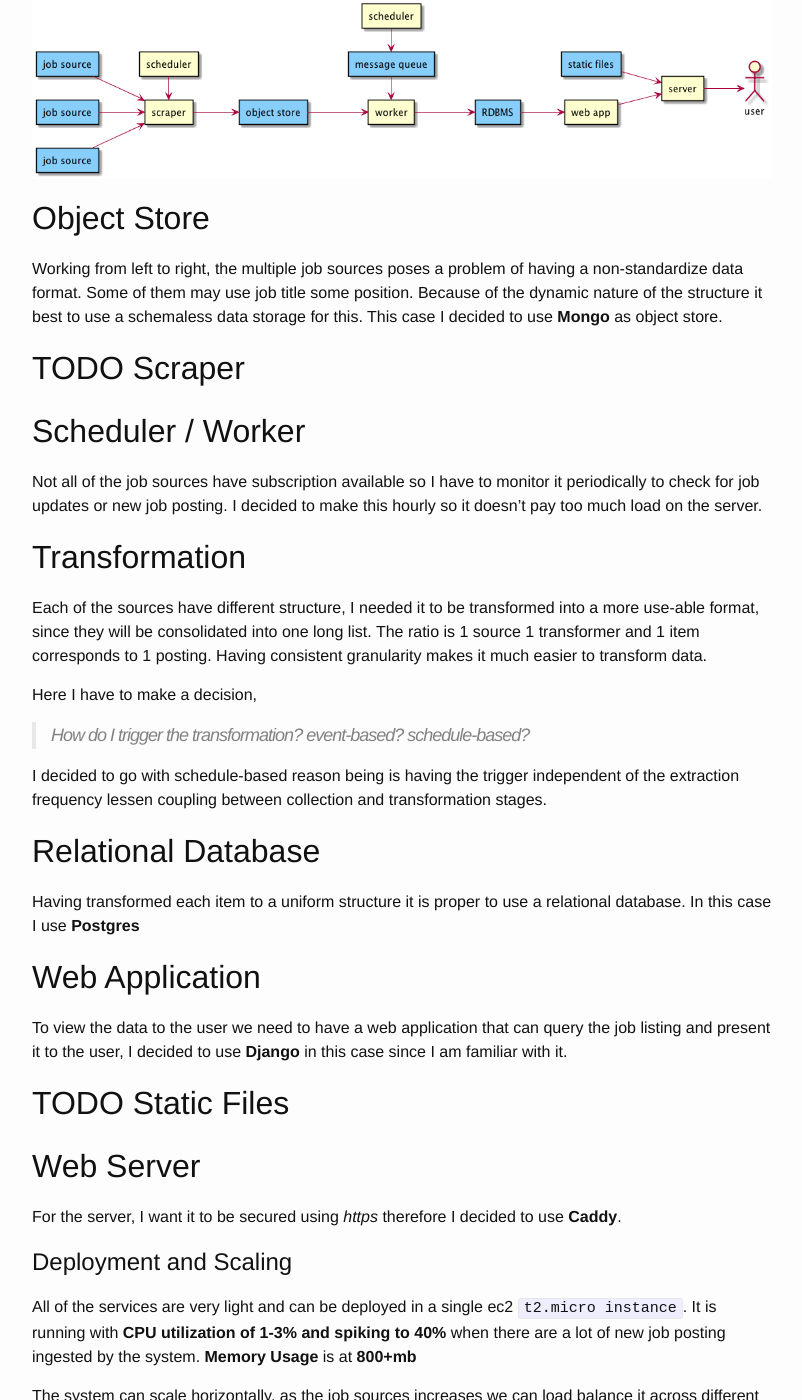
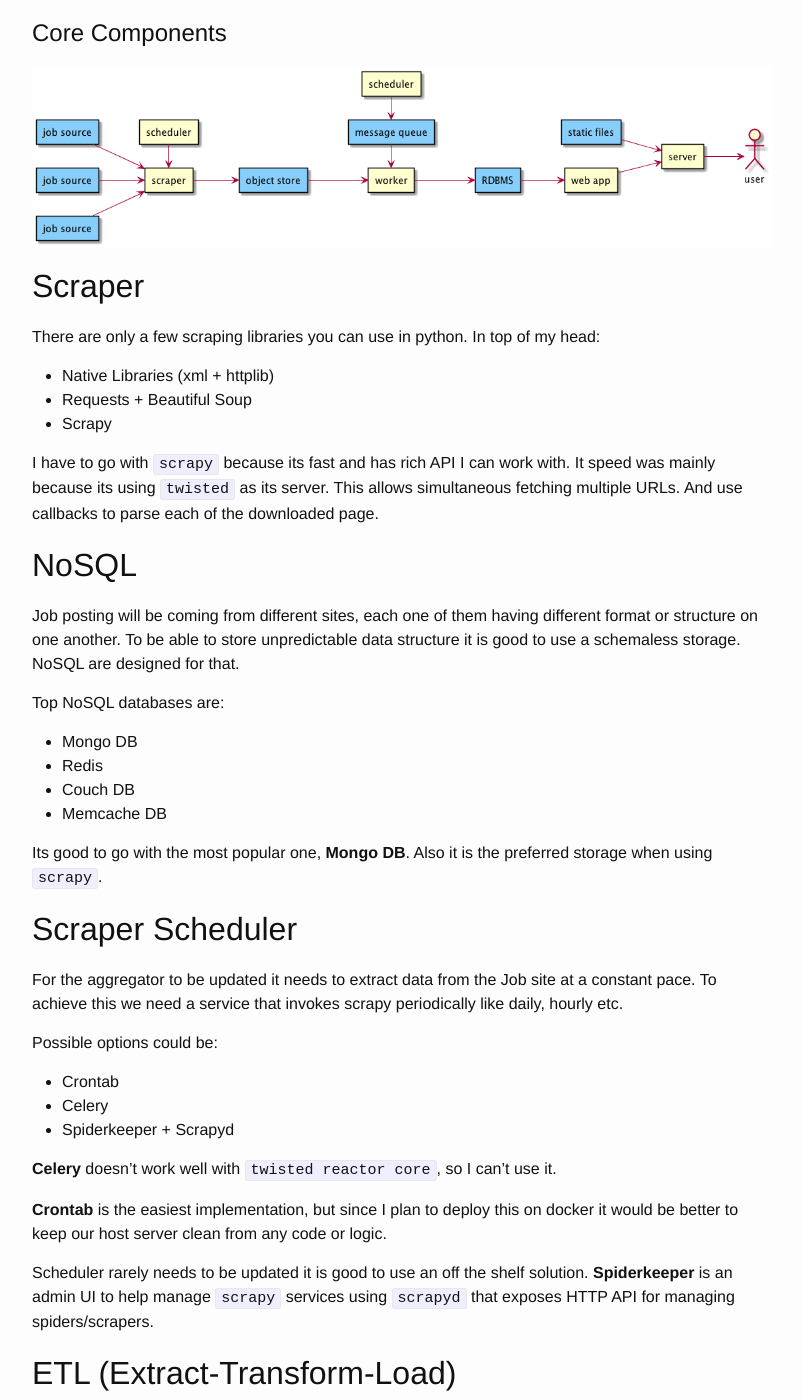
Before and after one commit to dharmeshkakadia/jezifm.github.io, a Jekyll site: the page built from _posts/2018-08-29-job-aggregator.md, in a window 1280 px wide and 1400 px high, scrolled down 1119 px. Shown: the whole window, without its empty margins (238-1040 px from the left). Built offline with Jekyll 4.4.1, drawn with Linux system fonts in a browser that asks for light colours; comment, search, counter and statistics services are not loaded; some of the changed text lies outside the part shown.

Commit message:
Update job aggregator post

```diff
--- a/_posts/2018-08-29-job-aggregator.md
+++ b/_posts/2018-08-29-job-aggregator.md
@@ -4,58 +4,121 @@
 date:   2018-08-29 13:25:10 +0800
 categories:
 ---
-# Introduction
+# Job Aggregator
 
-I was looking for a job, but rather than looking what I did was create
-a job aggregator service so I can view it in one location
+A job aggregator is essentially a search engine, like Google or Bing,
+but specifically designed to pull job postings from a variety of
+career sites and job boards so they can all be viewed in one
+location.
 
-## Design
+# Design
 
 ## Use Case
 
-My use case if very simple a single location to monitor new jobs
+- User registers
+- User logins
+- User views all jobs
+- User sorts job by salary, date posted, company
+- User queries related jobs
+- User views original job posting
+- Service keeps the database updated of latest job posting
 
-- User view all jobs
-- User sort job by salary, date posted, company
-- User search job posting related to text
-- User view original job posting
+### Not scope
 
-### TODO Constraint
+- User takes note of job posting
+- User views company details and its related Job posts
+- User add notes to company
+- User view notes while browsing jobs
+- Service hints user of bad reviews or notes so he can skip job
+  posting
 
-### TODO Assumptions
+## Assumptions
+
+- Few Users (low traffic)
+- Write API is only during registration
 
 # High Level Design
 
 ![high_level](/assets/job-aggregator-high-level.png)
 
-
-The design is simple, from the multiple sources of data different job
-hosting site, an extractor will gather or extract job posting and then
-put it in a centralize storage which is available for display for the
-user.
-
 # Core Components
 
 ![core_components](/assets/job-aggregator-core-components.png)
 
-## Object Store
+## Scraper
 
-Working from left to right, the multiple job sources poses a problem
-of having a non-standardize data format. Some of them may use job
-title some position. Because of the dynamic nature of the structure it
-best to use a schemaless data storage for this. This case I decided to
-use **Mongo** as object store.
+There are only a few scraping libraries you can use in python. In top
+of my head:
 
-## TODO Scraper
+- Native Libraries (xml + httplib)
+- Requests + Beautiful Soup
+- Scrapy
 
-## Scheduler / Worker
+I have to go with `scrapy` because its fast and has rich API I can
+work with. It speed was mainly because its using `twisted` as its
+server. This allows simultaneous fetching multiple URLs. And use
+callbacks to parse each of the downloaded page.
 
-Not all of the job sources have subscription available so I have to
-monitor it periodically to check for job updates or new job posting. I
-decided to make this hourly so it doesn't pay too much load on the
-server.
+## NoSQL
 
-## Transformation
+Job posting will be coming from different sites, each one of them
+having different format or structure on one another. To be able to
+store unpredictable data structure it is good to use a schemaless
+storage. NoSQL are designed for that.
+
+Top NoSQL databases are:
+- Mongo DB
+- Redis
+- Couch DB
+- Memcache DB
+
+Its good to go with the most popular one, **Mongo DB**. Also it is the
+preferred storage when using `scrapy`.
+
+## Scraper Scheduler
+
+For the aggregator to be updated it needs to extract data from the Job
+site at a constant pace. To achieve this we need a service that
+invokes scrapy periodically like daily, hourly etc.
+
+Possible options could be:
+- Crontab
+- Celery
+- Spiderkeeper + Scrapyd
+
+**Celery** doesn't work well with `twisted reactor core`, so I can't use
+it.
+
+**Crontab** is the easiest implementation, but since I plan to deploy this
+on docker it would be better to keep our host server clean from any
+code or logic.
+
+Scheduler rarely needs to be updated it is good to use an off the
+shelf solution. **Spiderkeeper** is an admin UI to help manage `scrapy`
+services using `scrapyd` that exposes HTTP API for managing
+spiders/scrapers.
+
+## ETL (Extract-Transform-Load)
+
+Data being collected by scraper are unstructured and needs to be
+transformed to uniform format if to display data to user.
+
+Source data would be a NoSQL (Mongo DB) and the target is RDMS.
+
+There are the options I think that can be done:
+- Shell scripting
+- SQL
+- Python
+
+MongoDB doesn't have a good cli integration so shell scripting is
+out. SQL or mongo query because of the poor cli support this also is
+affected and will be difficult to work with.
+
+The only choice left is python, it is good since it can be integrated
+with mongo db and almost any RDBMS technology available.
+
+---
+# TODO
 
 Each of the sources have different structure, I needed it to be
 transformed into a more use-able format, since they will be
```
Also changed, not shown: other parts of _posts/2018-08-29-job-aggregator.md (+4 -4 lines), assets/job-aggregator-high-level.png.
